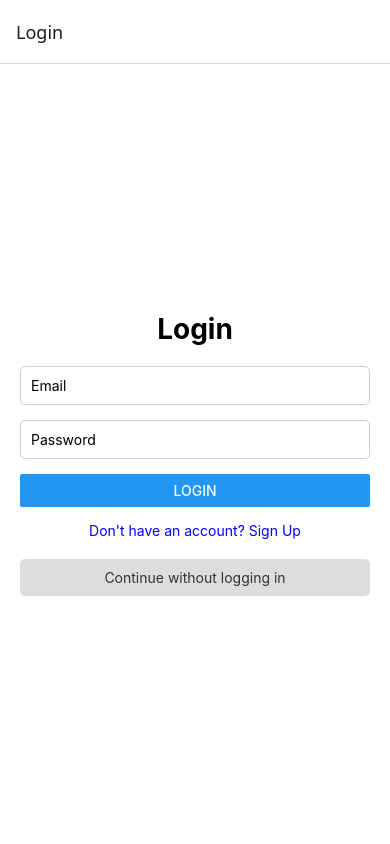
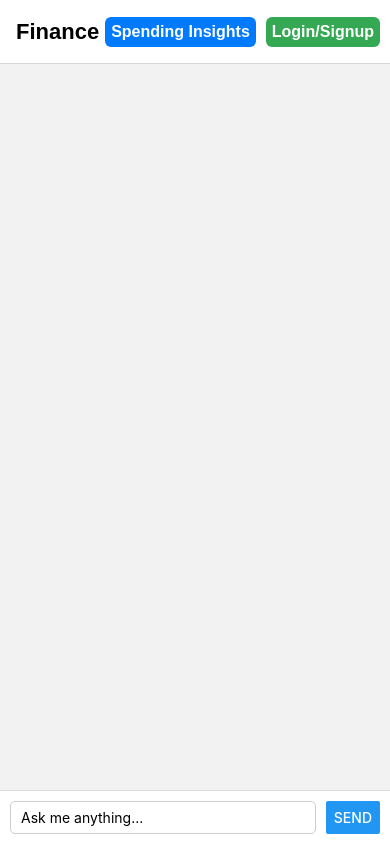
Before and after one commit to iliketocde/Finance-Tracker, a React Native app: screen / in a window 390 px wide. Built offline with nearby package versions, Linux system fonts and the light colour scheme.

Commit message:
Set Chatbot as default screen, add header buttons, and restore simple chatbot logic

```diff
--- a/App.js
+++ b/App.js
@@ -1,6 +1,7 @@
 import React from 'react';
 import { NavigationContainer } from '@react-navigation/native';
 import { createNativeStackNavigator } from '@react-navigation/native-stack';
+import { TouchableOpacity, Text, View } from 'react-native';
 
 import LoginScreen from './screens/LoginScreen';
 import SignupScreen from './screens/SignupScreen';
@@ -12,11 +13,47 @@ const Stack = createNativeStackNavigator();
 export default function App() {
   return (
     <NavigationContainer>
-      <Stack.Navigator initialRouteName="Login">
+      <Stack.Navigator
+        initialRouteName="Chatbot"
+        screenOptions={{
+          headerStyle: { backgroundColor: '#fff' },
+          headerTitleStyle: { fontFamily: 'sans-serif', fontWeight: 'bold', fontSize: 22 },
+          headerTitleAlign: 'left',
+        }}
+      >
+        <Stack.Screen
+          name="Chatbot"
+          component={ChatbotScreen}
+          options={({ navigation }) => ({
+            headerTitle: () => (
+              <Text style={{ fontFamily: 'sans-serif', fontWeight: 'bold', fontSize: 22 }}>Finance Tracker</Text>
+            ),
+            headerRight: () => (
+              <View style={{ flexDirection: 'row', alignItems: 'center' }}>
+                <TouchableOpacity
+                  onPress={() => navigation.navigate('SpendingInsights')}
+                  style={{ marginRight: 10, padding: 6, borderRadius: 6, backgroundColor: '#007AFF' }}
+                >
+                  <Text style={{ color: '#fff', fontFamily: 'sans-serif', fontWeight: 'bold', fontSize: 16 }}>Spending Insights</Text>
+                </TouchableOpacity>
+                <TouchableOpacity
+                  onPress={() => navigation.navigate('Login')}
+                  style={{ marginRight: 10, padding: 6, borderRadius: 6, backgroundColor: '#34A853' }}
+                >
+                  <Text style={{ color: '#fff', fontFamily: 'sans-serif', fontWeight: 'bold', fontSize: 16 }}>Login/Signup</Text>
+                </TouchableOpacity>
+              </View>
+            ),
+            headerLeft: () => null,
+          })}
+        />
+        <Stack.Screen name="SpendingInsights" component={require('./screens/SpendingInsightsScreen').default} options={{
+          headerTitle: 'Spending Insights',
+          headerTitleStyle: { fontFamily: 'sans-serif', fontWeight: 'bold', fontSize: 22 },
+        }} />
         <Stack.Screen name="Login" component={LoginScreen} />
         <Stack.Screen name="Signup" component={SignupScreen} />
         <Stack.Screen name="Home" component={HomeScreen} />
-        <Stack.Screen name="Chatbot" component={ChatbotScreen} />
       </Stack.Navigator>
     </NavigationContainer>
   );
--- a/package.json
+++ b/package.json
@@ -16,6 +16,7 @@
     "expo": "~53.0.20",
     "expo-status-bar": "~2.2.3",
     "firebase": "^12.0.0",
+    "openai": "^5.11.0",
     "react": "19.0.0",
     "react-dom": "19.0.0",
     "react-native": "0.79.5",
```
Also changed, not shown: 1 other file (tests, documents, lock files or other folders).
